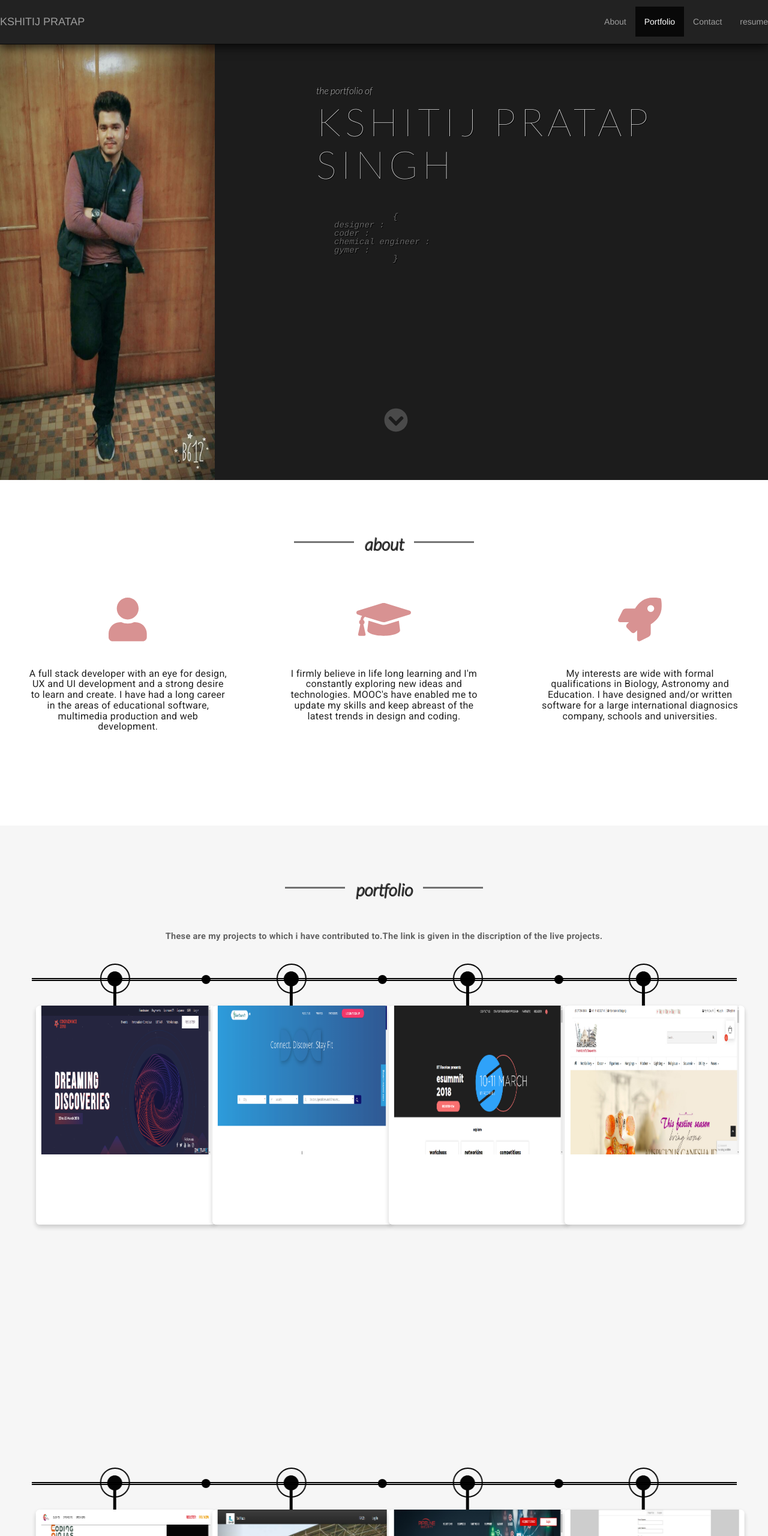
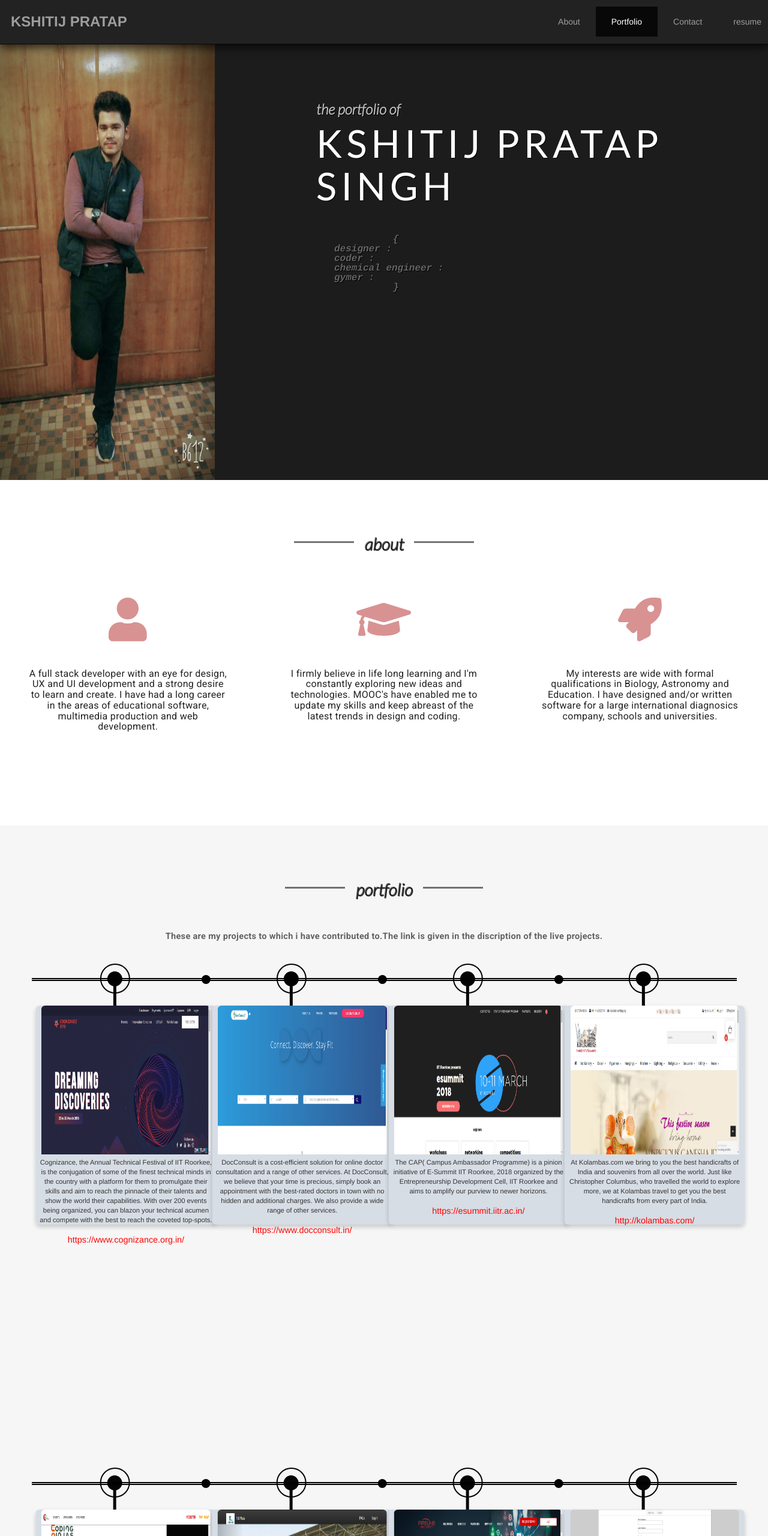
Before and after one commit to kshitij0809/self-website, a website: page index.html in a window 1280 px wide. Shown: the top 2560 px of the page at 60% size. Drawn offline with nearby package versions, Linux system fonts and the light colour scheme.

Commit message:
work discription and link

```diff
--- a/css/site.css
+++ b/css/site.css
@@ -39,7 +39,7 @@ h1 {
     transition: 0.3s;
     width: 40%;
     margin-left: 5vw;
-    background-color: white;
+    background-color: #d7dde5;
 }
 .card {
     position: relative;
@@ -66,11 +66,20 @@ h1 {
 .work-image {
     height: 31vh;
     width: 22vw;
+    border-top-left-radius: 0.8em;
+    border-top-right-radius: 0.8em;
+}
+.work-link{
+  font-size: 1.8em;
+    color: red;
 }
 
 
 
-
+.work-discription{
+  font-size: 1.4em;
+    padding: 5px;
+}
 
 
 
@@ -275,16 +284,15 @@ body {
 
 .tagline1 {
     font-family: 'lato', sans-serif;
-  font-size: 2em;
-  font-weight: 300;
+    font-size: 3em;
+    font-weight: 700;
     font-style: italic;
     color: #bbb;
     text-align: left;
-  padding-top: 140px;
+    padding-top: 165px;
     text-shadow: 1px 1px black;
     margin-left: -10vw;
 }
-
 .tagline2 {
     font-family: 'lato', sans-serif;
     font-size: 8em;
@@ -292,6 +300,7 @@ body {
     line-height: 0.95em;
     font-weight: 300;
     color: white;
+    font-weight: 400;
     text-align: left;
     text-shadow: 1px 1px black;
     padding-top: 10px;
@@ -300,12 +309,13 @@ body {
 
 .tagline3a, .tagline3b, .tagline3c {
     font-family: 'courier', sans-serif;
-  font-size: 1.75em;
+    font-size: 2em;
     font-style: italic;
     color: #666;
     text-align: left;
     line-height: 1em;
     text-shadow: 1px 1px black;
+    font-weight: 700;
 }
 
 .tagline3a {
@@ -317,6 +327,11 @@ body {
   margin-left: -10vw;
 }
 
+.navbar-inverse .navbar-nav>li>a {
+    color: #9d9d9d;
+    padding-left: 26px;
+    padding-right: 26px;
+}
 .line {
   height: 3px;
   width: 100px;
@@ -567,7 +582,12 @@ a:link {
   font-weight: 700;
 }
 
-
+.navbar-inverse .navbar-brand {
+    color: #9d9d9d;
+    font-size: 3em;
+    font-weight: 700;
+    padding-left: 33px;
+}
 
 
 
--- a/index.html
+++ b/index.html
@@ -63,7 +63,7 @@
 
   <header id="twoam">
     <div class="container-fluid">
-      <div class="row me wow slideInLeft" data-wow-duration="4s">
+      <div class="row me wow slideInRight" data-wow-duration="1.5s">
         <div class="col-xs-offset-5 col-sm-offset-6 col-xs-7 col-sm-6">
           <div class="tagline1">the portfolio of</div>
           <div class="tagline2 animated fadeIn">KSHITIJ PRATAP</div>
@@ -80,9 +80,7 @@
           </div>
         </div>
       </div>
-      <div id="down" class="animated infinite slideInDown">
-        <i class="fa fa-chevron-circle-down fa-5x" aria-hidden="true"></i>
-      </div>
+
     </div>
   </header>
 
@@ -171,6 +169,8 @@
           <div class="pane-warp">
              <div class="card">
           <img src="img/Cognizance2018.jpg" class="work-image"/>
+          <p class="work-discription">Cognizance, the Annual Technical Festival of IIT Roorkee, is the conjugation of some of the finest technical minds in the country with a platform for them to promulgate their skills and aim to reach the pinnacle of their talents and show the world their capabilities. With over 200 events being organized, you can blazon your technical acumen and compete with the best to reach the coveted top-spots. </p>
+          <a href="" class="work-link">https://www.cognizance.org.in/</a>
         </div>
           </div>
 
@@ -187,6 +187,8 @@
           <div class="pane-warp">
              <div class="card">
           <img src="img/Connect  Discover. Stay Fit. _DocConsult.jpg" class="work-image"/>
+          <p class="work-discription">DocConsult is a cost-efficient solution for online doctor consultation and a range of other services. At DocConsult, we believe that your time is precious, simply book an appointment with the best-rated doctors in town with no hidden and additional charges. We also provide a wide range of other services.</p>
+          <a href="" class="work-link">https://www.docconsult.in/</a>
         </div>
           </div>
 
@@ -204,6 +206,8 @@
           <div class="pane-warp">
              <div class="card">
           <img src="img/E Summit 2018.jpg" class="work-image"/>
+          <p class="work-discription">The CAP( Campus Ambassador Programme) is a pinion initiative of E-Summit IIT Roorkee, 2018 organized by the Entrepreneurship Development Cell, IIT Roorkee and aims to amplify our purview to newer horizons. </p>
+<a href="" class="work-link">https://esummit.iitr.ac.in/</a>
         </div>
           </div>
 
@@ -220,6 +224,8 @@
           <div class="pane-warp">
              <div class="card">
           <img src="img/Kolambas _ Handicrafts & Souvenirs Store.jpg" class="work-image"/>
+          <p class="work-discription">At Kolambas.com we bring to you the best handicrafts of India and souvenirs from all over the world. Just like Christopher Columbus, who travelled the world to explore more, we at Kolambas travel to get you the best handicrafts from every part of India.</p>
+          <a href="" class="work-link">http://kolambas.com/</a>
         </div>
           </div>
 
@@ -251,6 +257,8 @@
           <div class="pane-warp">
              <div class="card">
           <img src="img/National Social Summit 2018.jpg" class="work-image"/>
+          <p class="work-discription">National Social Summit, IIT Roorkee aims at giving a platform to different organisations working with a simliar aim for well-being of the society to come together and make a greater impact on the ground level in terms of the goals achieved.</p>
+          <a href="" class="work-link">http://nationalsocialsummit.org/</a>
         </div>
           </div>
 
@@ -267,6 +275,8 @@
           <div class="pane-warp">
              <div class="card">
           <img src="img/Toll Plaza.jpg" class="work-image"/>
+          <p class="work-discription">We built the app through which one can simply register the toll as user through which he/she is going to pass through by simply paying the amount[ie TOLL-TAX] by our webApp.a simple user admim is developed on which he/she can see all the toll near by accorDging to his/her present geoLocation.(range-100kms).</p>
+          <a href="" class="work-link">https://github.com/pv-912/toll-plaza</a>
         </div>
           </div>
 
@@ -284,6 +294,8 @@
           <div class="pane-warp">
              <div class="card">
                <img src="img/Pipeline - Cyber Security Product and Services Provider.jpg" class="work-image"/>
+               <p class="work-discription">PIPELINE helps international fast growing ICT companies to enter the Japanese market as a value added distributor.</p>
+               <a href="" class="work-link"></a>
         </div>
           </div>
 
@@ -300,6 +312,8 @@
           <div class="pane-warp">
              <div class="card">
           <img src="img/Registration Page.jpg" class="work-image"/>
+          <p class="work-discription">This is login/registration dashboard build on PHP. here you can login register and see your profile and change your password and logout</p>
+          <a href="" class="work-link">https://github.com/kshitij0809/login-and-registration-form-PHP</a>
         </div>
           </div>
 
```
Lines whose indentation alone changed are shown as unchanged.
